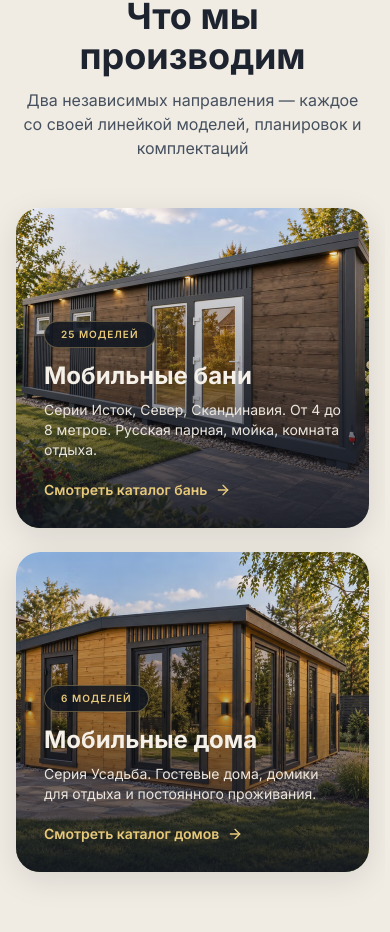
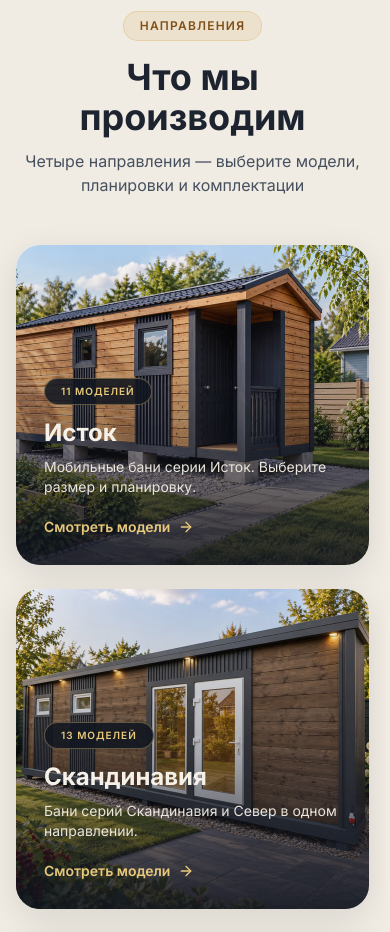
Before and after one commit to MorZzeS/NEW-SITE-BANI, a Next.js app: page / in a window 390 px wide. Shown: the part 1046-1978 px from the top of the page. Built offline with nearby package versions, Linux system fonts and the light colour scheme; no server answers.

Commit message:
feat: unify catalog directions and improve model galleries

```diff
--- a/scripts/check-static.mjs
+++ b/scripts/check-static.mjs
@@ -77,7 +77,17 @@ for (const file of htmlFiles) {
   if (/href="\/poleznoe\/[^"/?#]+\/(?=["?#])/.test(fs.readFileSync(file, 'utf8'))) errors.push(`${path.relative(dist, file)}: article link has trailing slash`)
 }
 const homepage = fs.readFileSync(path.join(dist, 'index.html'), 'utf8')
-if (!homepage.includes(`>${dataExports.saunas.length}<!-- --> моделей</div>`) || !homepage.includes('>6 моделей</div>')) errors.push('homepage catalog counts do not match 25 saunas / 6 homes')
+const directionCounts = [
+  ['Исток', dataExports.saunas.filter(model => model.series === 'Исток').length],
+  ['Скандинавия', dataExports.saunas.filter(model => ['Скандинавия', 'Север'].includes(model.series)).length],
+  ['Барн', dataExports.saunas.filter(model => model.series === 'Барн').length],
+  ['Усадьба', dataExports.homes.length],
+]
+for (const [name, count] of directionCounts) {
+  const plain = homepage.replaceAll('<!-- -->', '')
+  if (!new RegExp(`>${count} (?:модель|модели|моделей)</div><h3[^>]*>${name}</h3>`).test(plain)) errors.push(`homepage direction count mismatch: ${name}`)
+}
+if (directionCounts.reduce((sum, [, count]) => sum + count, 0) !== models.length) errors.push('catalog directions do not cover all models')
 if (models.length !== 31 || new Set(models.map((m) => m.id)).size !== 31 || new Set(models.map((m) => m.slug)).size !== 31) errors.push('model IDs/slugs are not unique 31/31')
 if (new Set(records.map((r) => r.model_source_sha256)).size !== 31) errors.push('duplicate catalog main image')
 for (const record of records) {
--- a/src/app/katalog/bani/page.tsx
+++ b/src/app/katalog/bani/page.tsx
@@ -1,14 +1,24 @@
 'use client'
 import { modelCountWord } from '@/lib/catalog-labels'
 
-import { useState, useMemo } from 'react'
+import { Suspense, useEffect, useState, useMemo } from 'react'
+import { useSearchParams } from 'next/navigation'
 import { SaunaCard } from '@/components/catalog/SaunaCard'
 import { saunas } from '@/data'
 import clsx from 'clsx'
 import { ProductDecisionTools } from '@/components/catalog/ProductDecisionTools'
 
-const series = ['Все', 'Исток', 'Север', 'Скандинавия', 'Барн']
+const series = ['Все', 'Исток', 'Скандинавия', 'Барн']
 const lengths = ['Все', '4–5 м', '6–7 м', '8+ м']
+
+function SeriesQuery({ onChange }: { onChange: (value: string) => void }) {
+  const searchParams = useSearchParams()
+  const requested = searchParams.get('series')
+  const normalized = requested === 'Север' ? 'Скандинавия' : requested
+  const initialSeries = normalized && series.includes(normalized) ? normalized : 'Все'
+  useEffect(() => { onChange(initialSeries) }, [initialSeries, onChange])
+  return null
+}
 
 export default function BaniCatalogPage() {
   const [activeSeries, setActiveSeries] = useState('Все')
@@ -28,7 +38,9 @@ export default function BaniCatalogPage() {
     let list = [...saunas]
 
     if (activeSeries !== 'Все') {
-      list = list.filter((s) => s.series === activeSeries)
+      list = list.filter((s) => activeSeries === 'Скандинавия'
+        ? s.series === 'Скандинавия' || s.series === 'Север'
+        : s.series === activeSeries)
     }
 
     if (activeLength !== 'Все') {
@@ -55,6 +67,7 @@ export default function BaniCatalogPage() {
 
   return (
     <div className="pt-28 pb-20">
+      <Suspense fallback={null}><SeriesQuery onChange={setActiveSeries} /></Suspense>
       <div className="site-container">
         {/* Header */}
         <div className="mb-10">
@@ -65,13 +78,15 @@ export default function BaniCatalogPage() {
           </p>
         </div>
 
+        <p className="text-sm text-cream/60 mb-6">Направление Скандинавия включает модели серий Скандинавия и Север.</p>
+
         <ProductDecisionTools kind="bani" products={saunas} selectedIds={compareIds} onToggleCompare={toggleCompare} />
 
         {/* Filters */}
         <div className="glass rounded-2xl p-5 mb-8 flex flex-wrap items-center gap-6">
           {/* Series filter */}
           <div>
-            <div className="text-xs text-cream/50 mb-2 font-semibold">Серия</div>
+            <div className="text-xs text-cream/50 mb-2 font-semibold">Направление</div>
             <div className="flex flex-wrap gap-2">
               {series.map((s) => (
                 <button
--- /dev/null
+++ b/src/components/catalog/ModelBaseConfiguration.module.css
@@ -0,0 +1,41 @@
+.configuration {
+  padding-top: 28px;
+  border-top: 1px solid var(--glass-border);
+}
+.rows {
+  display: grid;
+  grid-template-columns: repeat(2, minmax(0, 1fr));
+  gap: 0 32px;
+}
+.row {
+  padding: 16px 0;
+  border-bottom: 1px solid var(--glass-border-subtle);
+  font-size: 14px;
+  line-height: 1.6;
+}
+.row dt {
+  display: flex;
+  align-items: flex-start;
+  gap: 10px;
+  color: var(--color-text);
+  font-weight: 600;
+}
+.tick {
+  display: inline-flex;
+  align-items: center;
+  justify-content: center;
+  flex: 0 0 26px;
+  height: 26px;
+  border: 1px solid var(--glass-border);
+  border-radius: 50%;
+  background: var(--glass-bg);
+  color: var(--color-accent);
+}
+.row dd {
+  margin: 6px 0 0 36px;
+  color: var(--color-text-muted);
+  overflow-wrap: anywhere;
+}
+@media (max-width: 900px) {
+  .rows { grid-template-columns: minmax(0, 1fr); }
+}
--- a/src/components/sections/CategoriesSection.tsx
+++ b/src/components/sections/CategoriesSection.tsx
@@ -1,8 +1,44 @@
 import Image from 'next/image'
 import Link from 'next/link'
 import { ArrowRight } from 'lucide-react'
-import { saunas } from '@/data'
+import { saunas, homes } from '@/data'
 import { catalogCardImage } from '@/lib/catalog-image'
+import { modelCountWord } from '@/lib/catalog-labels'
+
+const directions = [
+  {
+    name: 'Исток',
+    href: '/katalog/bani?series=Исток',
+    image: '/images/catalog/bg-05/model.png',
+    alt: 'Исток Семейный 7',
+    count: saunas.filter(model => model.series === 'Исток').length,
+    description: 'Мобильные бани серии Исток. Выберите размер и планировку.',
+  },
+  {
+    name: 'Скандинавия',
+    href: '/katalog/bani?series=Скандинавия',
+    image: '/images/catalog/bg-21/model.png',
+    alt: 'Север Панорама 8 — направление Скандинавия',
+    count: saunas.filter(model => model.series === 'Скандинавия' || model.series === 'Север').length,
+    description: 'Бани серий Скандинавия и Север в одном направлении.',
+  },
+  {
+    name: 'Барн',
+    href: '/katalog/bani?series=Барн',
+    image: '/images/catalog/bg-28/model.png',
+    alt: 'Барн Премиум',
+    count: saunas.filter(model => model.series === 'Барн').length,
+    description: 'Баня Барн Премиум. Планировка и комплектация модели.',
+  },
+  {
+    name: 'Усадьба',
+    href: '/katalog/doma',
+    image: '/images/catalog/bg-25/model.png',
+    alt: 'Усадьба Практик',
+    count: homes.length,
+    description: 'Модели серии Усадьба. Планировки, размеры и комплектации.',
+  },
+]
 
 export function CategoriesSection() {
   return (
@@ -12,66 +48,36 @@ export function CategoriesSection() {
           <div className="section-tag mb-4">Направления</div>
           <h2 className="text-4xl font-bold text-cream mb-3">Что мы производим</h2>
           <p className="text-cream/60 max-w-lg mx-auto">
-            Два независимых направления — каждое со своей линейкой моделей, планировок и комплектаций
+            Четыре направления — выберите модели, планировки и комплектации
           </p>
         </div>
-
         <div className="grid grid-cols-1 md:grid-cols-2 gap-6">
-          {/* Saunas */}
-          <Link href="/katalog/bani" className="group block">
-            <div className="relative overflow-hidden rounded-3xl h-80 glass-card border-0">
+          {directions.map(direction => (
+            <Link key={direction.name} href={direction.href} className="group block rounded-3xl focus-visible:outline focus-visible:outline-2 focus-visible:outline-offset-4 focus-visible:outline-gold-400">
+              <div className="relative overflow-hidden rounded-3xl min-h-80 glass-card border-0 flex items-end">
                 <picture className="absolute inset-0 block">
-                <source type="image/avif" srcSet={catalogCardImage('/images/catalog/bg-21/model.png', 'avif')} />
+                  <source type="image/avif" srcSet={catalogCardImage(direction.image, 'avif')} />
                   <Image
-                  src={catalogCardImage('/images/catalog/bg-21/model.png')}
-                  alt="Мобильная баня — серии Исток, Север, Скандинавия"
+                    src={catalogCardImage(direction.image)}
+                    alt={direction.alt}
                     fill
                     loading="lazy"
-                  className="object-cover transition-transform duration-700 group-hover:scale-105"
+                    className="object-cover transition-transform duration-700 group-hover:scale-105 motion-reduce:transition-none motion-reduce:transform-none"
                     sizes="(max-width: 768px) 100vw, 50vw"
                   />
                 </picture>
                 <div className="absolute inset-0 bg-gradient-to-t from-graphite-950/90 via-graphite-950/30 to-transparent" />
-              <div className="theme-on-image absolute bottom-0 left-0 right-0 p-7">
-                <div className="section-tag mb-3 text-[10px]">{saunas.length} моделей</div>
-                <h3 className="text-2xl font-bold text-cream mb-2">Мобильные бани</h3>
-                <p className="text-cream/70 text-sm mb-5">
-                  Серии Исток, Север, Скандинавия. От 4 до 8 метров. Русская парная, мойка, комната отдыха.
-                </p>
-                <div className="flex items-center gap-2 text-gold-400 font-semibold text-sm group-hover:gap-3 transition-all">
-                  Смотреть каталог бань <ArrowRight className="w-4 h-4" />
+                <div className="theme-on-image relative w-full p-7 pt-24">
+                  <div className="section-tag mb-3 text-[10px]">{direction.count} {modelCountWord(direction.count)}</div>
+                  <h3 className="text-2xl font-bold text-cream mb-2">{direction.name}</h3>
+                  <p className="text-cream/70 text-sm mb-5">{direction.description}</p>
+                  <div className="flex items-center gap-2 text-gold-400 font-semibold text-sm group-hover:gap-3 transition-all motion-reduce:transition-none">
+                    Смотреть модели <ArrowRight className="w-4 h-4" aria-hidden="true" />
                   </div>
                 </div>
               </div>
             </Link>
-
-          {/* Homes */}
-          <Link href="/katalog/doma" className="group block">
-            <div className="relative overflow-hidden rounded-3xl h-80 glass-card border-0">
-              <picture className="absolute inset-0 block">
-                <source type="image/avif" srcSet={catalogCardImage('/images/catalog/bg-25/model.png', 'avif')} />
-                <Image
-                  src={catalogCardImage('/images/catalog/bg-25/model.png')}
-                  alt="Мобильный дом — серия Усадьба"
-                  fill
-                  loading="lazy"
-                  className="object-cover transition-transform duration-700 group-hover:scale-105"
-                  sizes="(max-width: 768px) 100vw, 50vw"
-                />
-              </picture>
-              <div className="absolute inset-0 bg-gradient-to-t from-graphite-950/90 via-graphite-950/30 to-transparent" />
-              <div className="theme-on-image absolute bottom-0 left-0 right-0 p-7">
-                <div className="section-tag mb-3 text-[10px]">6 моделей</div>
-                <h3 className="text-2xl font-bold text-cream mb-2">Мобильные дома</h3>
-                <p className="text-cream/70 text-sm mb-5">
-                  Серия Усадьба. Гостевые дома, домики для отдыха и постоянного проживания.
-                </p>
-                <div className="flex items-center gap-2 text-gold-400 font-semibold text-sm group-hover:gap-3 transition-all">
-                  Смотреть каталог домов <ArrowRight className="w-4 h-4" />
-                </div>
-              </div>
-            </div>
-          </Link>
+          ))}
         </div>
       </div>
     </section>
--- a/src/components/sections/HowItWorksSection.tsx
+++ b/src/components/sections/HowItWorksSection.tsx
@@ -29,7 +29,7 @@ const steps = [
     icon: Home,
     step: '05',
     title: 'Установка',
-    desc: 'После установки баня подготовлена к подключению коммуникаций и дальнейшему использованию.',
+    desc: 'Установим за 1 день. Баня подготовлена к подключению коммуникаций.',
   },
   {
     icon: CheckCircle,
--- a/src/components/sections/WhyUsSection.tsx
+++ b/src/components/sections/WhyUsSection.tsx
@@ -19,7 +19,7 @@ const reasons = [
   {
     icon: Leaf,
     title: 'Экологичные материалы',
-    desc: 'Только натуральная древесина: липа, осина, кедр. Качественная теплоизоляция, ветровлагозащита и пароизоляция.',
+    desc: 'Качественная теплоизоляция, ветровлагозащита, пароизоляция.',
   },
   {
     icon: Clock,
```
Also changed, not shown: src/components/catalog/CatalogCard.module.css (+8 -7 lines), src/components/catalog/ModelBaseConfiguration.tsx (+14 -2 lines), src/components/catalog/ProductGallery.tsx (+15 -11 lines), src/components/sections/HeroSection.tsx (+3 -5 lines), 1 other file (tests, documents, lock files or other folders). Lines whose indentation alone changed are shown as unchanged.
